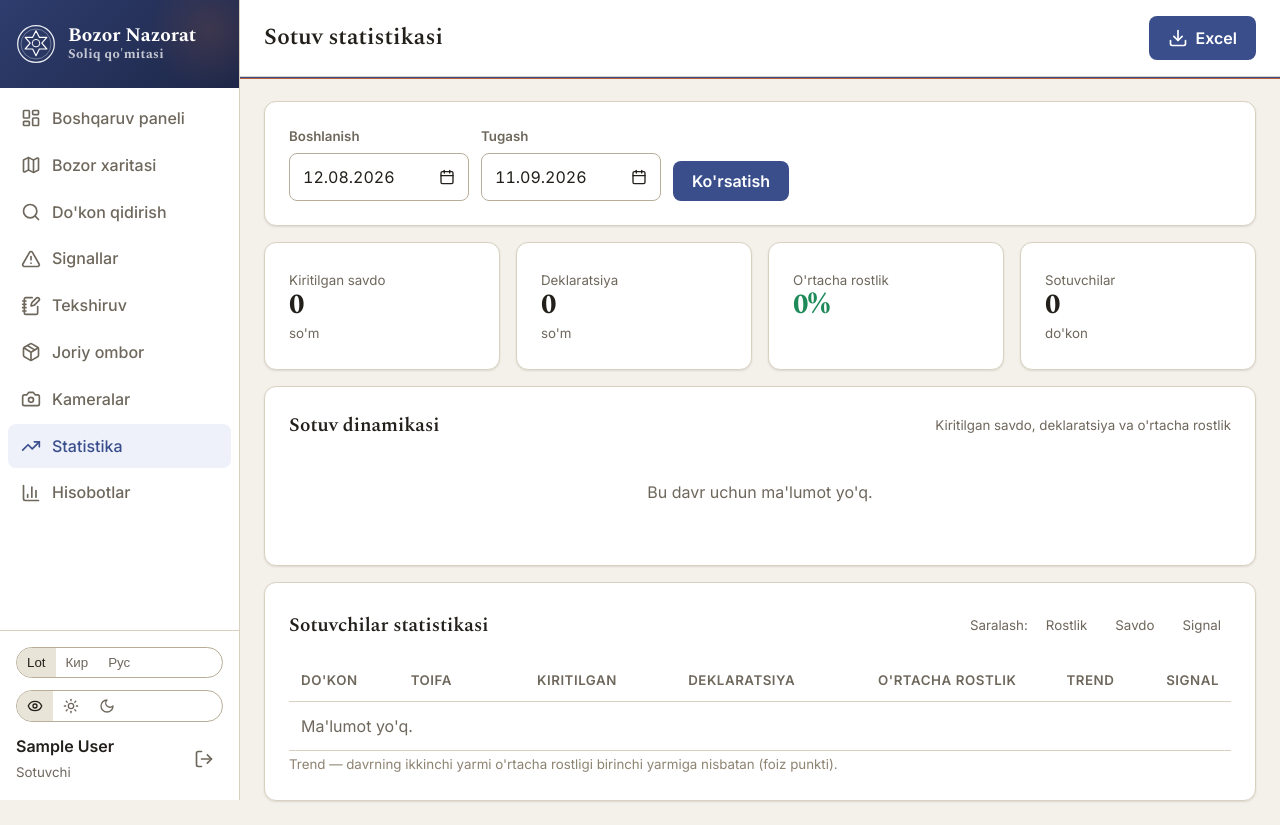
After one commit to afruzbackend/savdoyimbozor, a Django app: page /statistika/ in a window 1280 px wide. The commit adds this page. Run offline with Django 5.2, Linux system fonts and the light colour scheme; the visitor is signed in with stand-in values (Sample User, id 1); data that the repository does not hold is empty; parts of the project's set-up code (start-up, migrations or seed data) failed here and were passed over.

Commit message:
Nazoratchi: sotuv dinamikasi + sotuvchilar statistikasi sahifasi
Yangi /statistika/ sahifasi: kunlik sotuv dinamikasi grafigi (kiritilgan
vs deklaratsiya vs o'rtacha rostlik) va sotuvchilar statistikasi jadvali
(savdo, o'rtacha rostlik, trend strelkasi, signal soni; rostlik/savdo/signal
bo'yicha saralash). Sana oralig'i tanlanadi, Excel eksport ulangan.

Co-Authored-By: Claude Opus 4.8 <noreply@anthropic.com>

```diff
--- a/apps/analytics/inspector_urls.py
+++ b/apps/analytics/inspector_urls.py
@@ -18,6 +18,7 @@ urlpatterns = [
     path("ombor/<int:pk>/", v.inventory, name="inventory_market"),
     path("ombor/dokon/<int:pk>/", v.shop_inventory, name="shop_inventory"),
     path("kameralar/", v.cameras_status, name="cameras"),
+    path("statistika/", v.statistics, name="statistics"),
     path("hisobot/", v.reports, name="reports"),
     path("hisobot/eksport/", v.export_excel, name="export"),
 ]
--- a/apps/analytics/inspector_views.py
+++ b/apps/analytics/inspector_views.py
@@ -423,6 +423,103 @@ def reports(request):
 
 
 @login_required
+def statistics(request):
+    """Sotuv dinamikasi (grafik) + sotuvchilar statistikasi (jadval, trend bilan)."""
+    from collections import defaultdict
+
+    from django.db.models import Count, Sum
+
+    from apps.core.models import SystemSettings
+
+    cfg = SystemSettings.get_solo()
+    shops = _visible_shops(request)
+    start, end = _report_range(request)
+
+    scores = list(
+        DailyScore.objects.filter(shop__in=shops, date__range=(start, end)).select_related("shop")
+    )
+
+    # 1) Sotuv dinamikasi — kunlik agregat (barcha ko'rinadigan do'konlar bo'yicha)
+    by_date = defaultdict(lambda: {"entered": 0, "cash": 0, "truth": [], "count": 0})
+    for s in scores:
+        d = by_date[s.date]
+        d["entered"] += s.entered_sales
+        d["cash"] += s.cash_amount
+        d["truth"].append(s.truth_pct)
+        d["count"] += 1
+    days = sorted(by_date)
+    dynamics = {
+        "labels": [d.strftime("%d.%m") for d in days],
+        "entered": [by_date[d]["entered"] for d in days],
+        "cash": [by_date[d]["cash"] for d in days],
+        "truth": [round(sum(by_date[d]["truth"]) / len(by_date[d]["truth"])) for d in days],
+    }
+
+    # 2) Sotuvchilar statistikasi — har do'kon: savdo, o'rtacha rostlik, signal, trend
+    per_shop = defaultdict(lambda: {"entered": 0, "cash": 0, "truth": []})
+    mid = start + (end - start) / 2  # trend: davr ikkiga bo'linadi
+    half = defaultdict(lambda: {"a": [], "b": []})  # a=birinchi yarim, b=ikkinchi yarim
+    for s in scores:
+        p = per_shop[s.shop_id]
+        p["entered"] += s.entered_sales
+        p["cash"] += s.cash_amount
+        p["truth"].append(s.truth_pct)
+        half[s.shop_id]["b" if s.date >= mid else "a"].append(s.truth_pct)
+
+    alert_counts = dict(
+        Alert.objects.filter(shop__in=shops, date__range=(start, end))
+        .values_list("shop")
+        .annotate(n=Count("id"))
+    )
+    shop_by_id = {s.id: s for s in shops}
+
+    rows = []
+    for sid, p in per_shop.items():
+        shop = shop_by_id.get(sid)
+        if shop is None:
+            continue
+        avg_truth = round(sum(p["truth"]) / len(p["truth"])) if p["truth"] else 0
+        a, b = half[sid]["a"], half[sid]["b"]
+        trend = None
+        if a and b:
+            trend = round(sum(b) / len(b) - sum(a) / len(a))
+        rows.append(
+            {
+                "shop": shop,
+                "entered": p["entered"],
+                "cash": p["cash"],
+                "avg_truth": avg_truth,
+                "level": _level(avg_truth, cfg),
+                "alerts": alert_counts.get(sid, 0),
+                "trend": trend,
+            }
+        )
+    sort = request.GET.get("sort", "truth")
+    keymap = {
+        "truth": lambda r: r["avg_truth"],
+        "entered": lambda r: -r["entered"],
+        "alerts": lambda r: -r["alerts"],
+    }
+    rows.sort(key=keymap.get(sort, keymap["truth"]))
+
+    totals = DailyScore.objects.filter(shop__in=shops, date__range=(start, end)).aggregate(
+        e=Sum("entered_sales"), c=Sum("cash_amount"), t=Avg("truth_pct")
+    )
+    ctx = {
+        "start": start,
+        "end": end,
+        "sort": sort,
+        "dynamics": dynamics,
+        "rows": rows,
+        "total_entered": int(totals["e"] or 0),
+        "total_cash": int(totals["c"] or 0),
+        "avg_truth": round(totals["t"] or 0),
+        "seller_count": len(rows),
+    }
+    return render(request, "inspector/statistics.html", ctx)
+
+
+@login_required
 def export_excel(request):
     import openpyxl
 
--- a/templates/inspector/base.html
+++ b/templates/inspector/base.html
@@ -8,6 +8,7 @@
 <a class="navlink {% if request.resolver_match.url_name == 'inspection_create' %}active{% endif %}" href="{% url 'inspector:inspection_create' %}"><svg class="icon"><use href="{% static 'icons/sprite.svg' %}#i-notebook-pen"></use></svg> Tekshiruv</a>
 <a class="navlink {% if 'inventory' in request.resolver_match.url_name %}active{% endif %}" href="{% url 'inspector:inventory' %}"><svg class="icon"><use href="{% static 'icons/sprite.svg' %}#i-package"></use></svg> Joriy ombor</a>
 <a class="navlink {% if request.resolver_match.url_name == 'cameras' %}active{% endif %}" href="{% url 'inspector:cameras' %}"><svg class="icon"><use href="{% static 'icons/sprite.svg' %}#i-camera"></use></svg> Kameralar</a>
+<a class="navlink {% if request.resolver_match.url_name == 'statistics' %}active{% endif %}" href="{% url 'inspector:statistics' %}"><svg class="icon"><use href="{% static 'icons/sprite.svg' %}#i-trending-up"></use></svg> Statistika</a>
 <a class="navlink {% if request.resolver_match.url_name == 'reports' %}active{% endif %}" href="{% url 'inspector:reports' %}"><svg class="icon"><use href="{% static 'icons/sprite.svg' %}#i-bar-chart-3"></use></svg> Hisobotlar</a>
 {% endblock %}
 {% block bottom_nav %}
--- /dev/null
+++ b/templates/inspector/statistics.html
@@ -0,0 +1,95 @@
+{% extends 'inspector/base.html' %}
+{% load static humanize %}
+{% block title %}Statistika{% endblock %}
+{% block heading %}Sotuv statistikasi{% endblock %}
+{% block topbar_actions %}
+  <a class="btn" href="{% url 'inspector:export' %}?start={{ start|date:'Y-m-d' }}&end={{ end|date:'Y-m-d' }}">
+    <svg class="icon"><use href="{% static 'icons/sprite.svg' %}#i-download"></use></svg> Excel</a>
+{% endblock %}
+{% block content %}
+<form method="get" class="card" style="display:flex;gap:var(--sp-3);align-items:end;margin-bottom:var(--sp-4);flex-wrap:wrap">
+  {% include 'components/_datefield.html' with name='start' iso=start|date:'Y-m-d' label='Boshlanish' %}
+  {% include 'components/_datefield.html' with name='end' iso=end|date:'Y-m-d' label='Tugash' %}
+  <input type="hidden" name="sort" value="{{ sort }}">
+  <button class="btn">Ko'rsatish</button>
+</form>
+
+<div class="grid grid-4" style="margin-bottom:var(--sp-4)">
+  <div class="card"><small class="muted">Kiritilgan savdo</small><div class="truth-big" style="font-size:var(--t-3)">{{ total_entered|intcomma }}</div><small class="muted">so'm</small></div>
+  <div class="card"><small class="muted">Deklaratsiya</small><div class="truth-big" style="font-size:var(--t-3)">{{ total_cash|intcomma }}</div><small class="muted">so'm</small></div>
+  <div class="card"><small class="muted">O'rtacha rostlik</small><div class="truth-big" style="font-size:var(--t-3);color:var(--ok)">{{ avg_truth }}%</div></div>
+  <div class="card"><small class="muted">Sotuvchilar</small><div class="truth-big" style="font-size:var(--t-3)">{{ seller_count }}</div><small class="muted">do'kon</small></div>
+</div>
+
+<div class="card" style="margin-bottom:var(--sp-4)">
+  <div class="card-header"><span class="card-title">Sotuv dinamikasi</span>
+    <small class="muted">Kiritilgan savdo, deklaratsiya va o'rtacha rostlik</small></div>
+  {% if dynamics.labels %}
+    <canvas id="dynChart" height="80"></canvas>
+  {% else %}
+    <div class="empty" style="padding:var(--sp-5)"><p class="muted">Bu davr uchun ma'lumot yo'q.</p></div>
+  {% endif %}
+</div>
+
+<div class="card">
+  <div class="card-header"><span class="card-title">Sotuvchilar statistikasi</span>
+    <div class="row gap-2" style="font-size:var(--t--1)">
+      <span class="muted">Saralash:</span>
+      <a class="btn-quiet {% if sort == 'truth' %}active{% endif %}" href="?start={{ start|date:'Y-m-d' }}&end={{ end|date:'Y-m-d' }}&sort=truth">Rostlik</a>
+      <a class="btn-quiet {% if sort == 'entered' %}active{% endif %}" href="?start={{ start|date:'Y-m-d' }}&end={{ end|date:'Y-m-d' }}&sort=entered">Savdo</a>
+      <a class="btn-quiet {% if sort == 'alerts' %}active{% endif %}" href="?start={{ start|date:'Y-m-d' }}&end={{ end|date:'Y-m-d' }}&sort=alerts">Signal</a>
+    </div>
+  </div>
+  <div class="table-wrap">
+    <table class="data">
+      <thead><tr>
+        <th>Do'kon</th><th>Toifa</th>
+        <th class="num">Kiritilgan</th><th class="num">Deklaratsiya</th>
+        <th class="num">O'rtacha rostlik</th><th class="num">Trend</th><th class="num">Signal</th>
+      </tr></thead>
+      <tbody>
+      {% for r in rows %}
+        <tr class="{% if r.level == 'red' %}row-bad{% elif r.level == 'yellow' %}row-warn{% endif %}">
+          <td><a href="{% url 'inspector:shop_detail' r.shop.pk %}">№{{ r.shop.number }} {{ r.shop.owner_name }}</a></td>
+          <td class="muted">{{ r.shop.category.name|default:"—" }}</td>
+          <td class="num">{{ r.entered|intcomma }}</td>
+          <td class="num">{{ r.cash|intcomma }}</td>
+          <td class="num"><span class="badge badge-{% if r.level == 'red' %}bad{% elif r.level == 'yellow' %}warn{% else %}ok{% endif %}">{{ r.avg_truth }}%</span></td>
+          <td class="num">
+            {% if r.trend is None %}<span class="muted">—</span>
+            {% elif r.trend > 0 %}<span style="color:var(--ok)">▲ {{ r.trend }}</span>
+            {% elif r.trend < 0 %}<span style="color:var(--bad)">▼ {{ r.trend }}</span>
+            {% else %}<span class="muted">= 0</span>{% endif %}
+          </td>
+          <td class="num">{% if r.alerts %}<span class="badge badge-warn">{{ r.alerts }}</span>{% else %}<span class="muted">0</span>{% endif %}</td>
+        </tr>
+      {% empty %}<tr><td colspan="7" class="muted">Ma'lumot yo'q.</td></tr>{% endfor %}
+      </tbody>
+    </table>
+  </div>
+  <small class="faint">Trend — davrning ikkinchi yarmi o'rtacha rostligi birinchi yarmiga nisbatan (foiz punkti).</small>
+</div>
+{% endblock %}
+
+{% block extra_js %}
+{% if dynamics.labels %}
+<script src="{% static 'js/chart.umd.min.js' %}"></script>
+{{ dynamics|json_script:"dyn-data" }}
+<script>
+  (function(){
+    const d = JSON.parse(document.getElementById('dyn-data').textContent);
+    const ctx = document.getElementById('dynChart'); if(!ctx||!window.Chart) return;
+    const css = getComputedStyle(document.documentElement);
+    const c = n => css.getPropertyValue(n).trim();
+    new Chart(ctx, { data:{ labels:d.labels, datasets:[
+      { type:'bar', label:'Kiritilgan', data:d.entered, backgroundColor:c('--brand-300') },
+      { type:'bar', label:'Deklaratsiya', data:d.cash, backgroundColor:c('--clay-400') },
+      { type:'line', label:'Rostlik %', data:d.truth, borderColor:c('--ok'), yAxisID:'y1', tension:.3, borderWidth:2, pointRadius:2 }
+    ]}, options:{ responsive:true, interaction:{mode:'index',intersect:false},
+      scales:{ y:{ position:'left', ticks:{callback:v=>(v/1000000)+'M'} },
+        y1:{ position:'right', min:0, max:100, grid:{drawOnChartArea:false} } },
+      plugins:{ legend:{ labels:{ boxWidth:12, font:{size:11} } } } }});
+  })();
+</script>
+{% endif %}
+{% endblock %}
```
